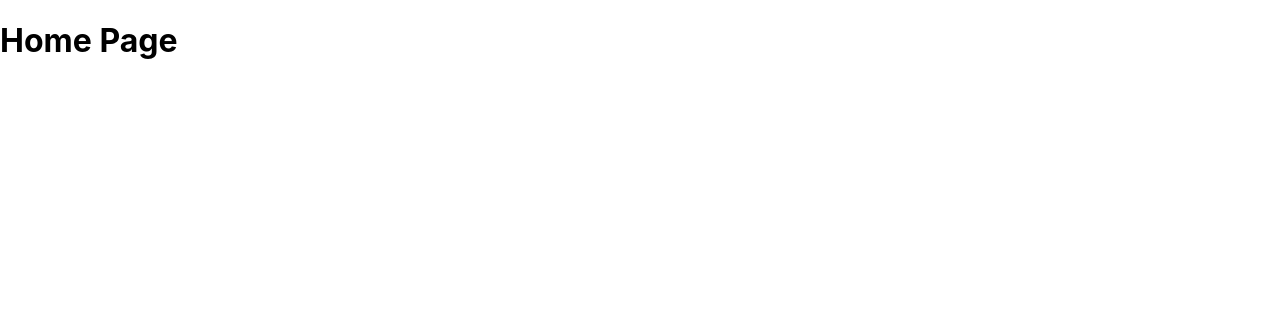
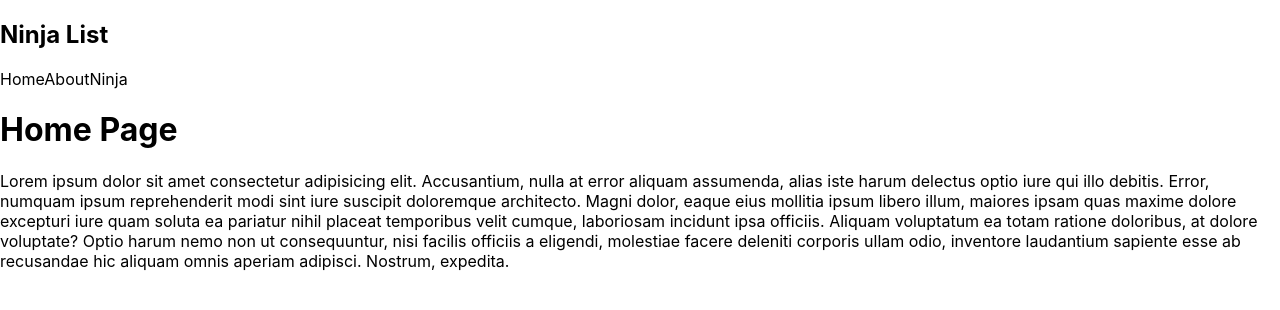
Before and after one commit to TalhaBhutto/IntroductoryWebsite, a Next.js app in the folder demo1/: page / in a window 1280 px wide. Shown: the top 310 px of the page. Built offline with nearby package versions, Linux system fonts and the light colour scheme.

Commit message:
adding non page components

```diff
--- /dev/null
+++ b/demo1/components/navbar/navbar.js
@@ -0,0 +1,15 @@
+const Navbar = () => {
+    return (
+        <nav>
+            <div className="logo">
+            <h1>Ninja List</h1>
+            </div>
+                <a>Home</a>
+                <a>About</a>
+                <a>Ninja</a>
+
+        </nav>
+     );
+}
+
+export default Navbar;
--- a/demo1/pages/index.js
+++ b/demo1/pages/index.js
@@ -1,11 +1,14 @@
 import Head from 'next/head'
 import Image from 'next/image'
 import styles from '../styles/Home.module.css'
+import Navbar from '../components/navbar/navbar';
 
 export default function Home() {
   return (
     <div>
+      <Navbar></Navbar>
       <h1>Home Page</h1>
+      <p>Lorem ipsum dolor sit amet consectetur adipisicing elit. Accusantium, nulla at error aliquam assumenda, alias iste harum delectus optio iure qui illo debitis. Error, numquam ipsum reprehenderit modi sint iure suscipit doloremque architecto. Magni dolor, eaque eius mollitia ipsum libero illum, maiores ipsam quas maxime dolore excepturi iure quam soluta ea pariatur nihil placeat temporibus velit cumque, laboriosam incidunt ipsa officiis. Aliquam voluptatum ea totam ratione doloribus, at dolore voluptate? Optio harum nemo non ut consequuntur, nisi facilis officiis a eligendi, molestiae facere deleniti corporis ullam odio, inventore laudantium sapiente esse ab recusandae hic aliquam omnis aperiam adipisci. Nostrum, expedita.</p>
     </div>
   )
 }
```
Also changed, not shown: demo1/components/footer/footer.js (added, +7 -0 lines), demo1/pages/ninja/index.js (added, +8 -0 lines), demo1/pages/ninja/test.js (added, +8 -0 lines).
